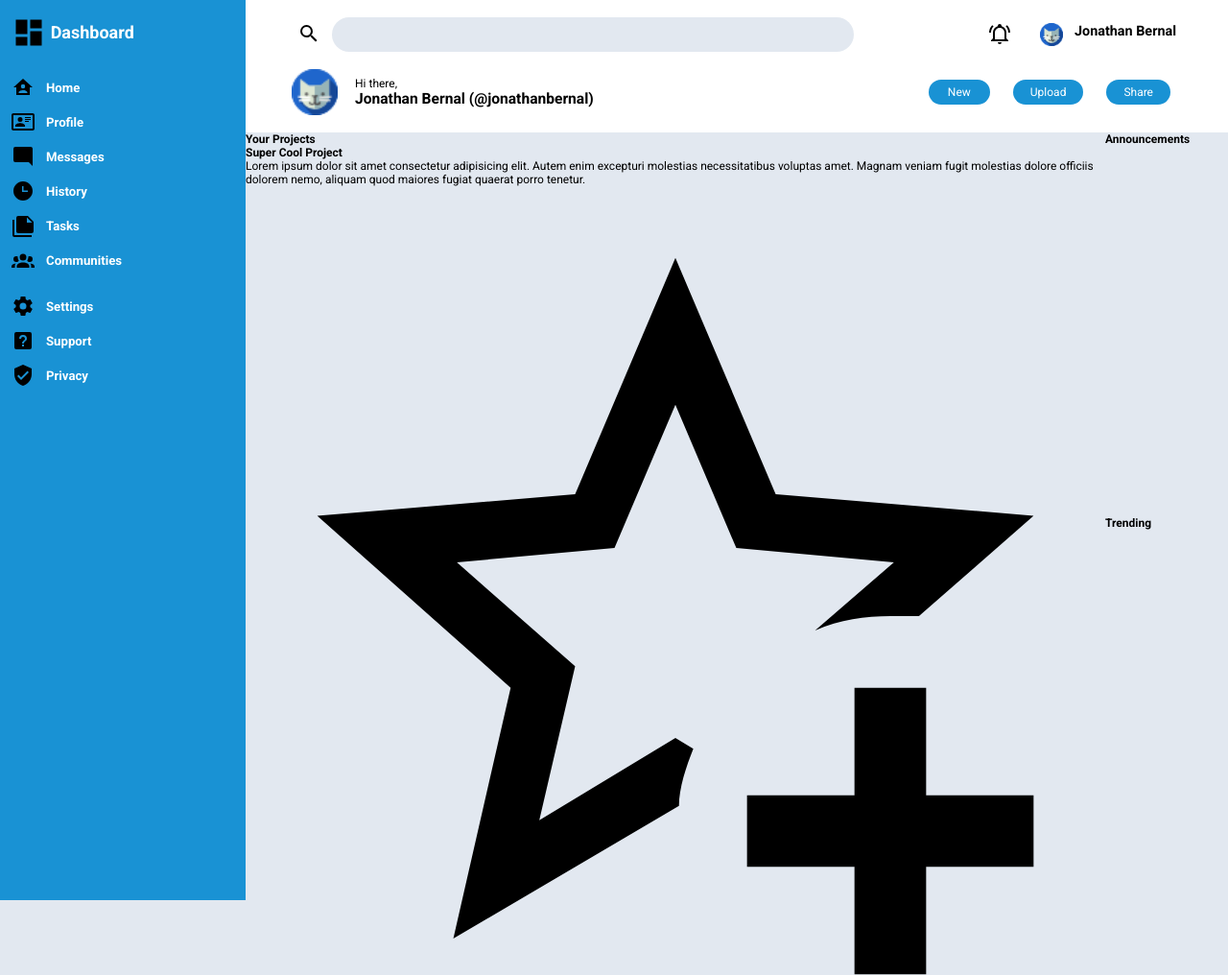
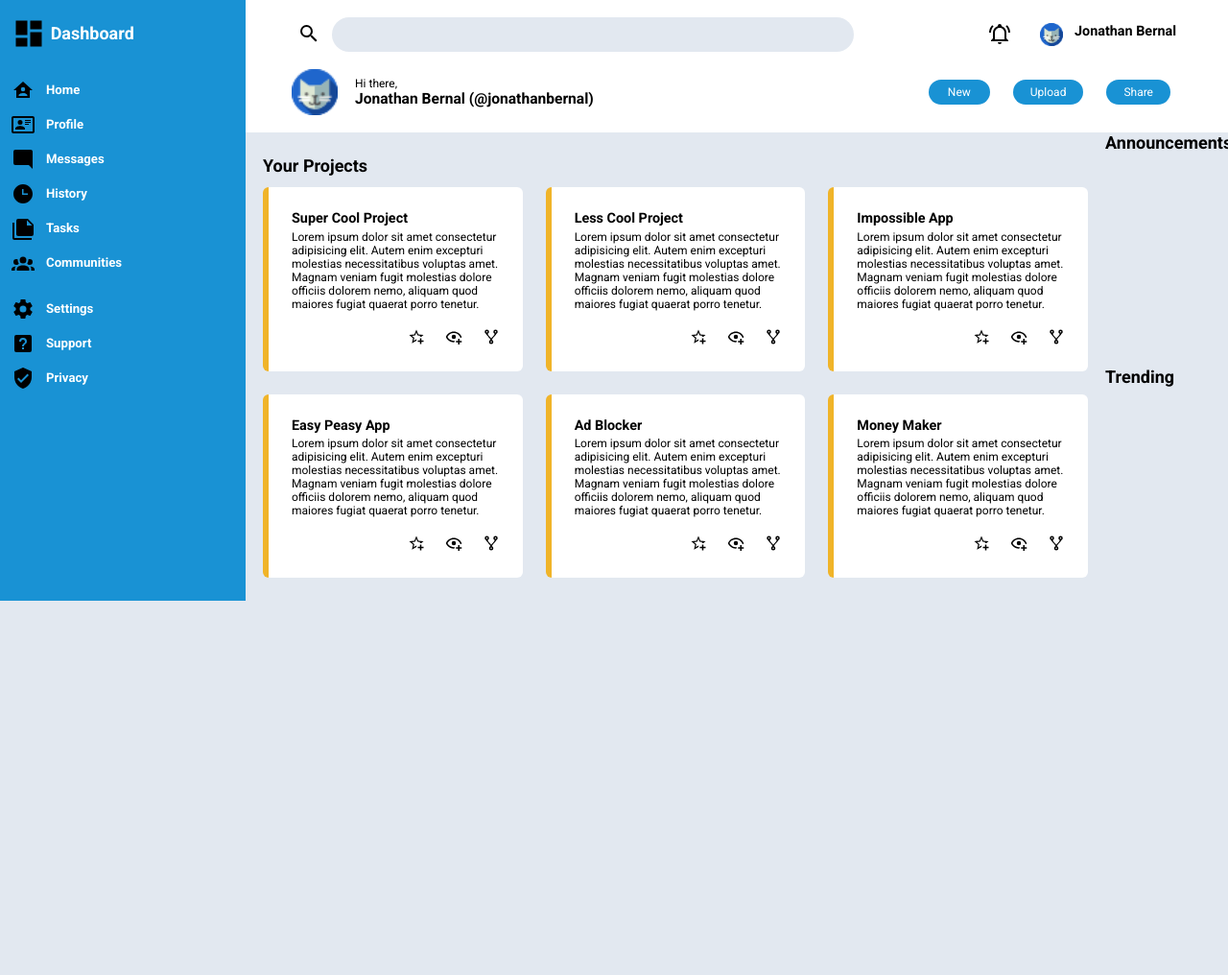
Before and after one commit to jonathanbernal/admin-dashboard, a plain HTML site: page index.html in a window 1280 px wide. Shown: the top 1016 px of the page at 96% size. After the commit the page ends 800 px from the top, so only its background shows below. Drawn offline with Linux system fonts and the light colour scheme.

Commit message:
Add style to the Your Projects section

```diff
--- a/style.css
+++ b/style.css
@@ -205,8 +205,54 @@ body {
 .main {
     grid-column: 3 / 10;
     grid-row: 2 / 4;
-    height: 100vmin;
+
+    display: grid;
+    grid-template-columns: 1fr;
+    grid-template-rows: 1fr;
+    gap: 1rem;
+
+    padding: 2rem 1.5rem;
 }
+
+.section-title {
+    font-size: 1.5rem;
+}
+
+.card-container {
+    display: grid;
+    grid-template-columns: repeat(auto-fit, minmax(200px, 1fr));
+    grid-template-rows: repeat(auto-fit, minmax(150px, 1fr));
+    gap: 2rem;
+}
+
+.card {
+    display: flex;
+    flex-direction: column;
+    gap: 1.5rem;
+
+    border-left: 0.5rem solid var(--yellow-tone-color-darker);
+    border-radius: 0.5rem;
+    background-color: var(--white-tone-color);
+    padding: 2rem;
+}
+
+.card-title h3{
+    font-size: 1.2rem;
+    margin-bottom: 0.3rem;
+}
+
+.card-actions {
+    display: flex;
+    justify-content: flex-end;
+    gap: 1.75rem;
+}
+
+.card-action img {
+    width: 1.5rem;
+    aspect-ratio: 1;
+}
+
+
 
 .announcements {
     grid-column: 10 / 12;
```
